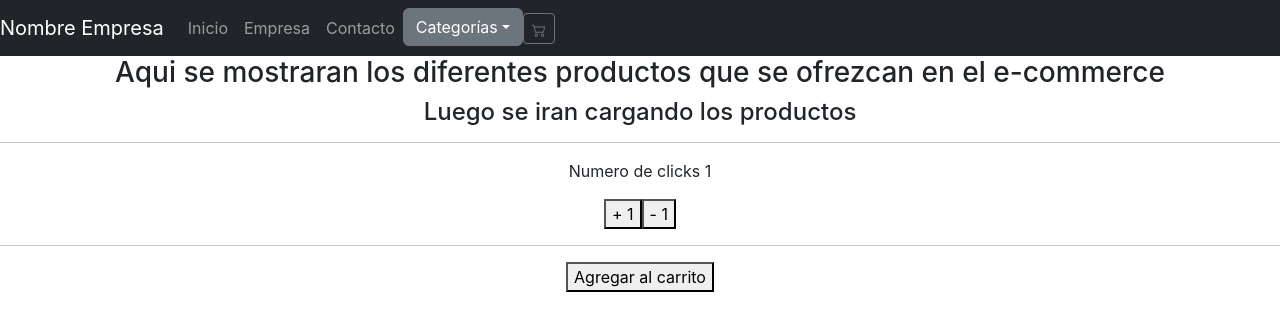
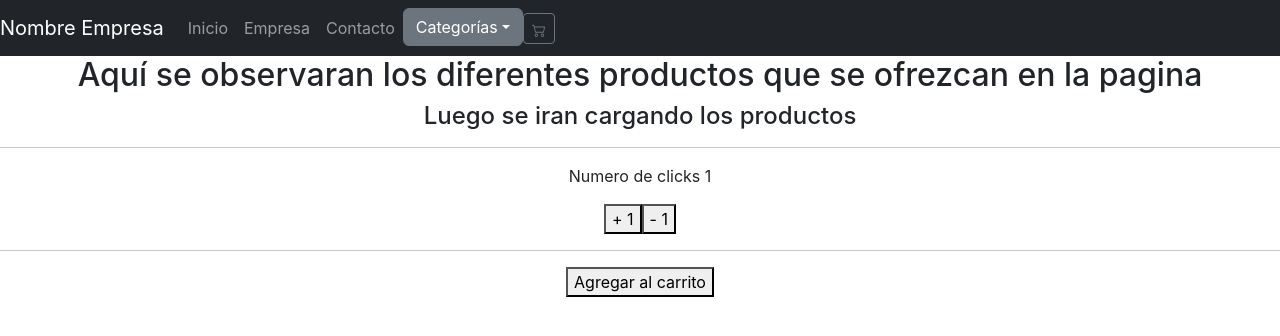
Before and after one commit to joseGiraudo/ecommerce-giraudo, a React (Create React App) app: page / in a window 1280 px wide. Shown: the top 336 px of the page. Built offline with nearby package versions, Linux system fonts and the light colour scheme.

Commit message:
Correccin de errores y se renombro el contador

```diff
--- a/src/App.js
+++ b/src/App.js
@@ -2,7 +2,7 @@ import logo from './logo.svg';
 import './App.css';
 import { toBePartiallyChecked } from '@testing-library/jest-dom/dist/matchers';
 import NavBar from './components/NavBar';
-import Contador from './components/Contador';
+import ItemCount from './components/ItemCount';
 import ItemListContainer from './components/ItemListContainer';
 
 const estilos = {
@@ -12,15 +12,19 @@ const estilos = {
 const agregarProducto = (cant) => {
   console.log(`Agregar ${cant} de producto al carrito`);
 }
+const titulo = "Aquí se observaran los diferentes productos que se ofrezcan en la pagina";
+
 
 function App() {
   return (
     <div className="App">
       <NavBar />
 
-      <ItemListContainer />
+      <ItemListContainer
+        titulo = {titulo}
+      />
       <hr />
-      <Contador
+      <ItemCount
         stock = {7}
         initial = {1}
         agregarProducto = {agregarProducto}
--- a/src/components/Contador.js
+++ b/src/components/ItemCount.js
@@ -1,6 +1,6 @@
 import React, { useState } from 'react';
 
-const Contador = ({stock, initial, agregarProducto}) => {
+const ItemCount = ({stock, initial, agregarProducto}) => {
     const [ contador, setContador ] = useState(initial);
 
     const sumarClick = () => {
@@ -25,4 +25,4 @@ const Contador = ({stock, initial, agregarProducto}) => {
     )
 }
 
-export default Contador;
+export default ItemCount;
--- a/src/components/ItemListContainer.js
+++ b/src/components/ItemListContainer.js
@@ -1,10 +1,10 @@
 import React from 'react';
 
-const ItemListContainer = () => {
+const ItemListContainer = ({titulo}) => {
   return (
     <div>
-        <h3>Aqui se mostraran los diferentes productos que se ofrezcan en el e-commerce</h3>
-        <h4>Luego se iran cargando los productos</h4>
+      <h2>{titulo}</h2>
+      <h4>Luego se iran cargando los productos</h4>
     </div>
   )
 }
```
